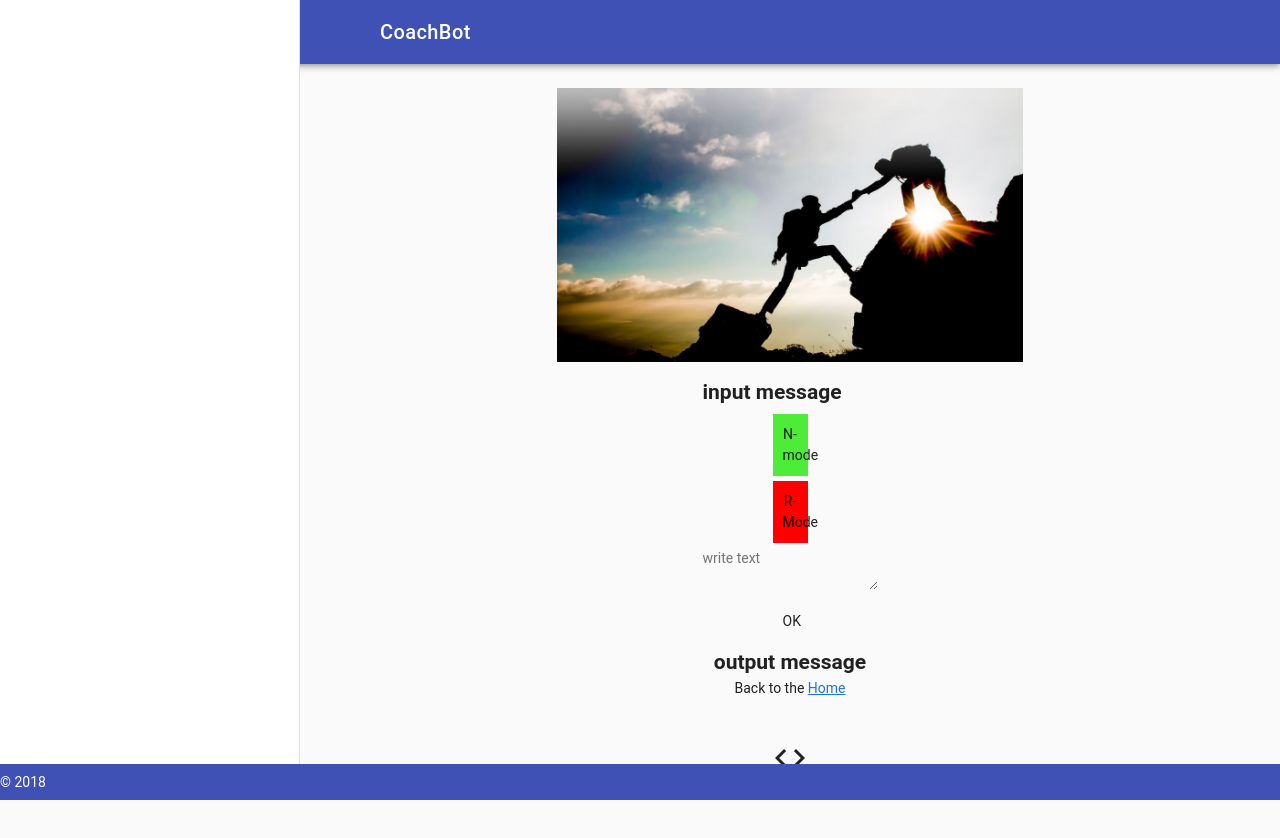
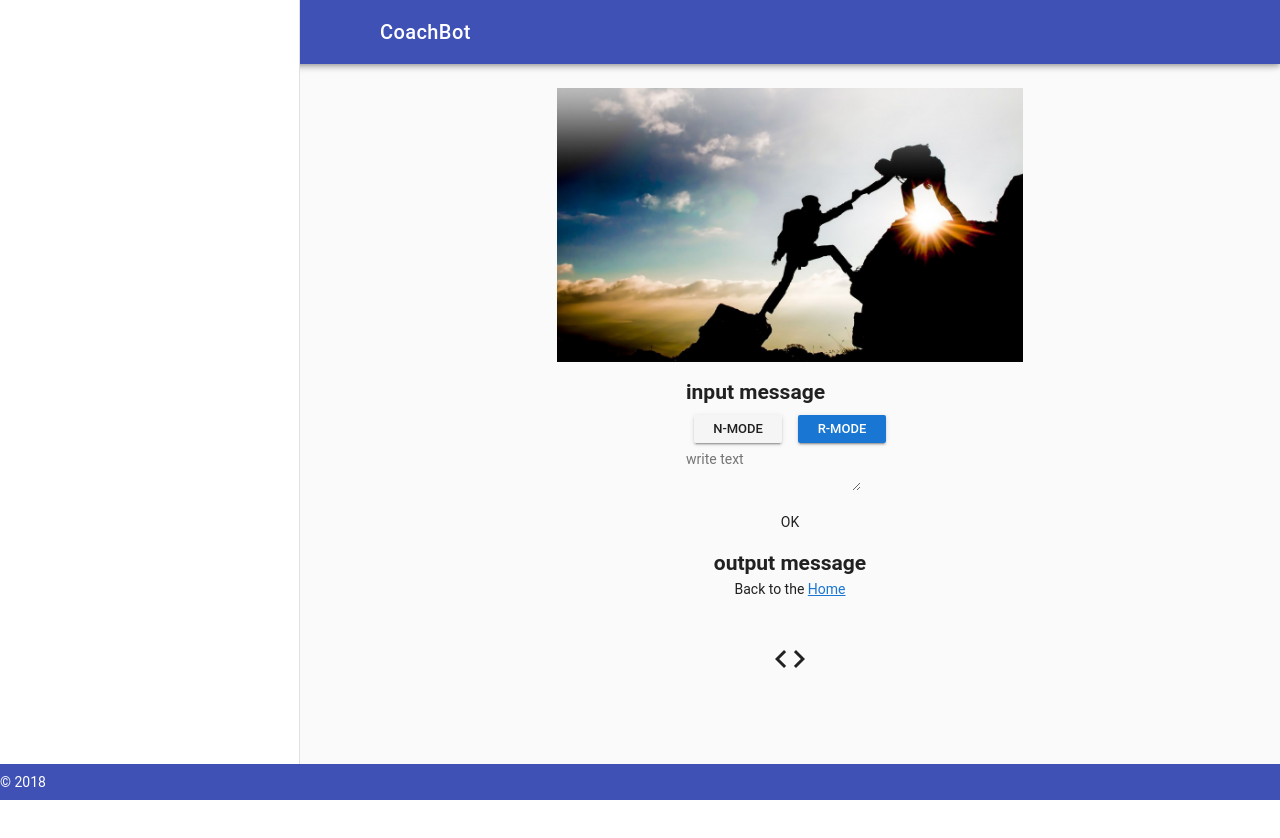
Before and after one commit to neuneu39/CoachBot, a Vue app: page /chat in a window 1280 px wide. Shown: the top 838 px of the page. After the commit the page ends 800 px from the top, so only its background shows below. Built offline with nearby package versions, Linux system fonts and the light colour scheme.

Commit message:
update vuetify

```diff
--- a/src/components/Chat.vue
+++ b/src/components/Chat.vue
@@ -4,18 +4,20 @@
   <div class="input-message">
     <h2>input message</h2>
     <div class="buttons-container">
-      <button
-       class="N-mode"
+      <v-layout align-start justify-center row fill-height>
+        <v-btn small
         v-on:click="setNMode()"
         >
         N-mode
-      </button>
-      <button
-       class="R-mode"
+        </v-btn>
+        <v-btn
+        small
+        color="primary"
         v-on:click="setRMode()"
         >
         R-Mode
-      </button>
+        </v-btn>
+    </v-layout>
     </div>
     <!-- submitイベントによるページのリロード防止 -->
     <form v-on:submit.prevent="sendMessage" method="post">
--- a/src/main.js
+++ b/src/main.js
@@ -3,7 +3,12 @@
 import Vue from 'vue'
 import App from './App'
 import router from './router'
+import Vuetify from 'vuetify'
+import 'vuetify/dist/vuetify.min.css'
 
+Vue.use(Vuetify, {
+  iconfont: 'mdi' // 'md' || 'mdi' || 'fa' || 'fa4'
+})
 Vue.config.productionTip = false
 
 /* eslint-disable no-new */
--- a/src/router/index.js
+++ b/src/router/index.js
@@ -2,12 +2,7 @@ import Vue from 'vue'
 import Router from 'vue-router'
 import HelloWorld from '@/components/HelloWorld'
 import Chat from '@/components/Chat'
-import Vuetify from 'vuetify'
-import 'vuetify/dist/vuetify.min.css'
 
-Vue.use(Vuetify, {
-  iconfont: 'mdi' // 'md' || 'mdi' || 'fa' || 'fa4'
-})
 Vue.use(Router)
 
 export default new Router({
```
Lines whose indentation alone changed are shown as unchanged.
